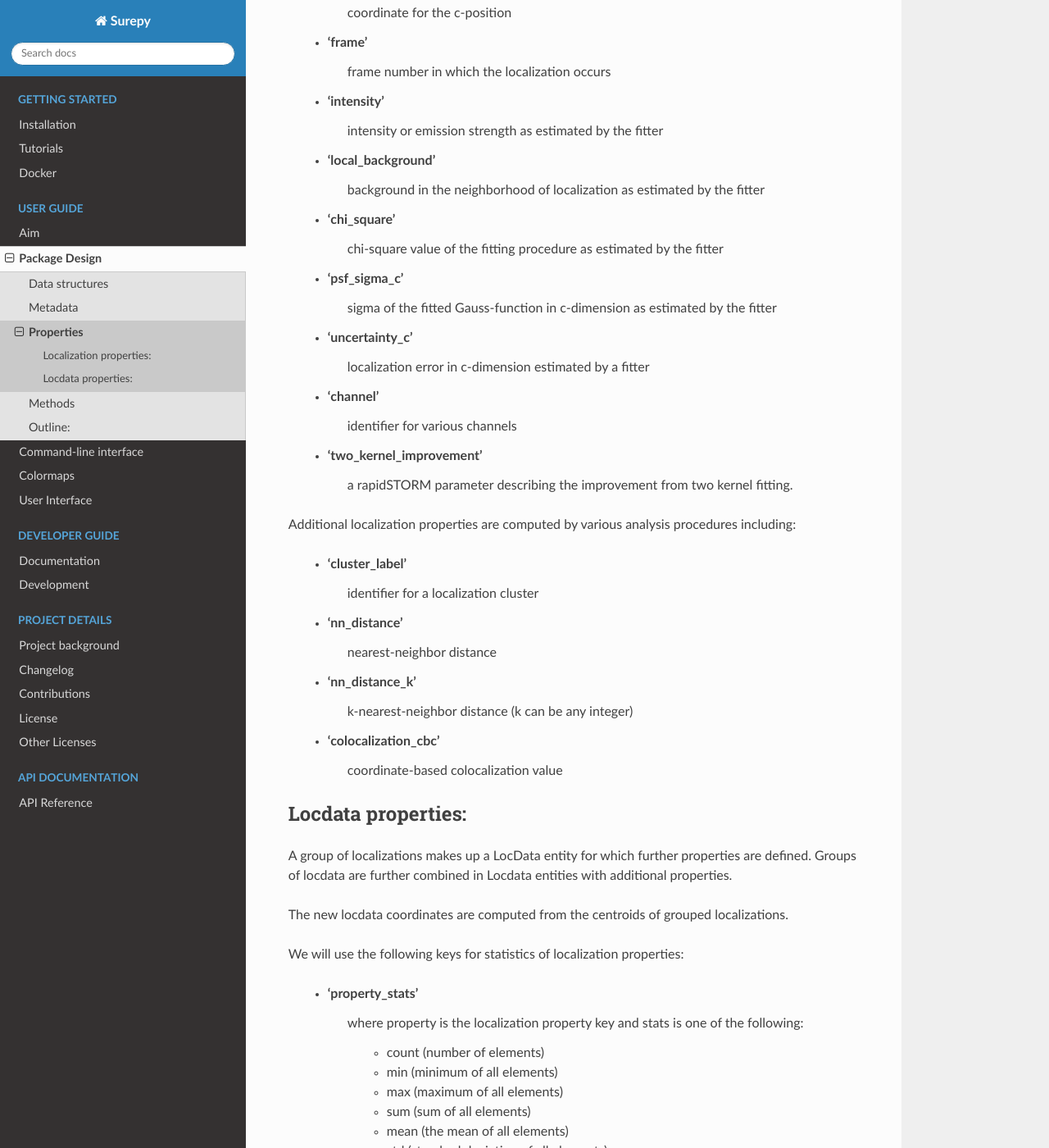
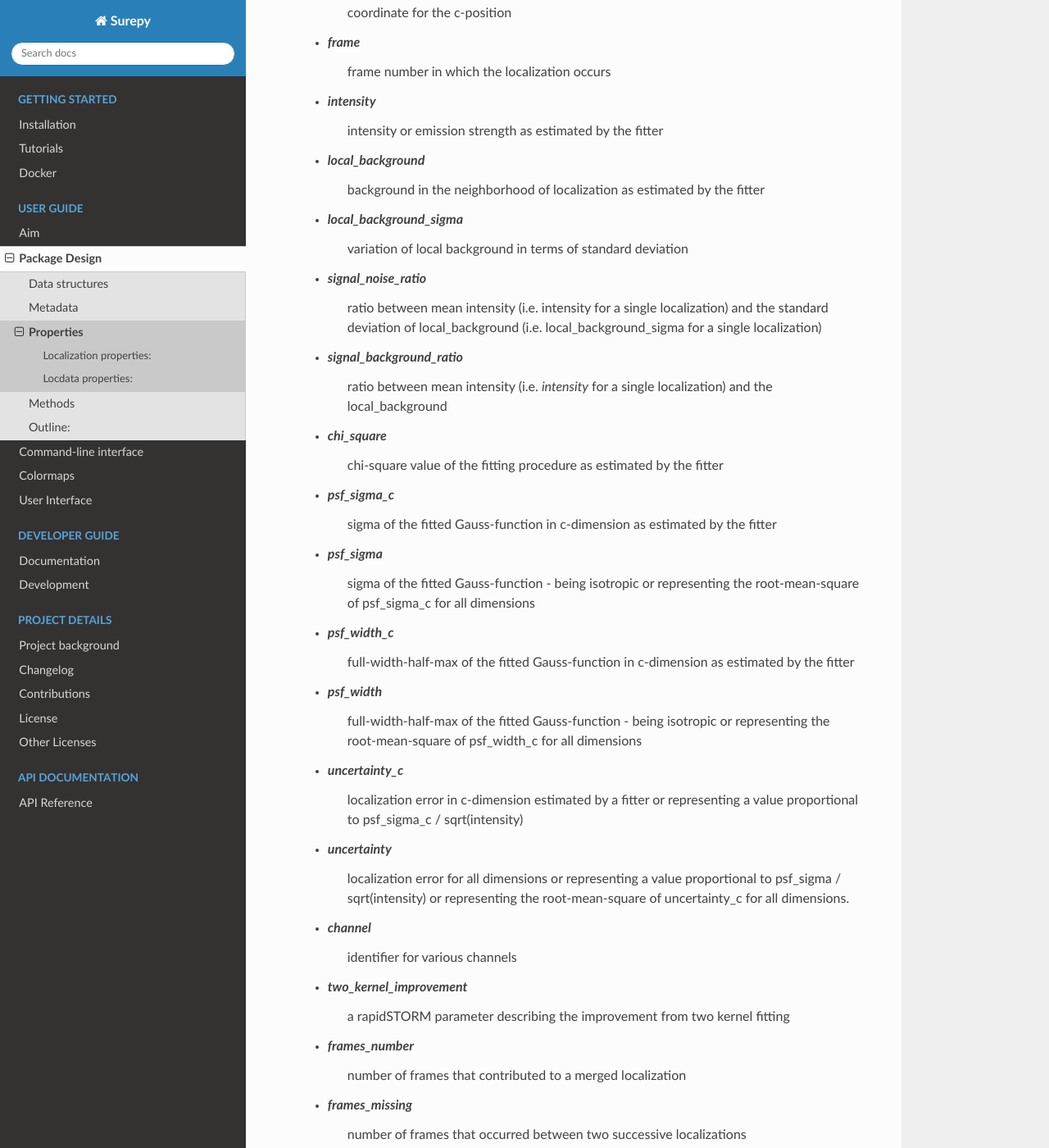
Before and after one commit to super-resolution/Locan, a Sphinx documentation site: the page built from docs/properties.rst, in a window 1280 px wide and 1400 px high, scrolled down 728 px. Shown: the whole window at 82% size. Built offline with Sphinx 7.4.7 and the Read the Docs theme 2.0.0, drawn with Linux system fonts in a browser that asks for light colours; some of the changed text lies outside the part shown.

Commit message:
Fix LocData property names and documentation

```diff
--- a/docs/conf.py
+++ b/docs/conf.py
@@ -108,7 +108,7 @@ exclude_patterns = ['_build', 'Thumbs.db', '.DS_Store']
 # The name of the Pygments (syntax highlighting) style to use.
 pygments_style = 'sphinx'
 
-# If true, `todo` and `todoList` produce output, else they produce nothing.
+# If true, `to_do` and `to_doList` (without the _) produce output, else they produce nothing.
 todo_include_todos = True
 
 
--- a/docs/properties.rst
+++ b/docs/properties.rst
@@ -13,7 +13,7 @@ The datatype for all keys is string. We stick to the following conventions:
     * start with lower case letters
     * use underscore
     * do not use CamelCase or blanks
-    * add coordinate identifiers or identifiers of statistical functions in the end ('position_x_mean_mean')
+    * add coordinate identifiers or identifiers of statistical functions in the end (`position_x_mean_mean`)
 
 A list of well defined property keys is given in the constant: DATA_PROPERTY_KEYS.
 
@@ -22,38 +22,63 @@ Localization properties:
 ========================
 
 Each localization has properties that can usually be identified in the various file formats. We will use the following
-keys (where 'c' stands for the coordinate 'x', 'y' or 'z' ):
+keys (where `c` stands for the coordinate `x`, `y` or `z` ):
 
-    * 'index'
+    * `index`
         localization index
-    * 'position_c'
+    * `position_c`
         coordinate for the c-position
-    * 'frame'
+    * `frame`
         frame  number in which the localization occurs
-    * 'intensity'
+    * `intensity`
         intensity or emission strength as estimated by the fitter
-    * 'local_background'
+    * `local_background`
         background in the neighborhood of localization as estimated by the fitter
-    * 'chi_square'
+    * `local_background_sigma`
+        variation of local background in terms of standard deviation
+    * `signal_noise_ratio`
+        ratio between mean intensity (i.e. intensity for a single localization)
+        and the standard deviation of local_background (i.e. local_background_sigma for a single localization)
+    * `signal_background_ratio`
+        ratio between mean intensity (i.e. `intensity` for a single localization) and the local_background
+    * `chi_square`
         chi-square value of the fitting procedure as estimated by the fitter
-    * 'psf_sigma_c'
+    * `psf_sigma_c`
         sigma of the fitted Gauss-function in c-dimension as estimated by the fitter
-    * 'uncertainty_c'
+    * `psf_sigma`
+        sigma of the fitted Gauss-function -
+        being isotropic or representing the root-mean-square of psf_sigma_c for all dimensions
+    * `psf_width_c`
+        full-width-half-max of the fitted Gauss-function in c-dimension as estimated by the fitter
+    * `psf_width`
+        full-width-half-max of the fitted Gauss-function -
+        being isotropic or representing the root-mean-square of psf_width_c for all dimensions
+    * `uncertainty_c`
         localization error in c-dimension estimated by a fitter
-    * 'channel'
+        or representing a value proportional to psf_sigma_c / sqrt(intensity)
+    * `uncertainty`
+        localization error for all dimensions
+        or representing a value proportional to psf_sigma / sqrt(intensity)
+        or representing the root-mean-square of uncertainty_c for all dimensions.
+    * `channel`
         identifier for various channels
-    * 'two_kernel_improvement'
-        a rapidSTORM parameter describing the improvement from two kernel fitting.
+    * `two_kernel_improvement`
+        a rapidSTORM parameter describing the improvement from two kernel fitting
+    * `frames_number`
+        number of frames that contributed to a merged localization
+    * `frames_missing`
+        number of frames that occurred between two successive localizations
+
 
 Additional localization properties are computed by various analysis procedures including:
 
-    * 'cluster_label'
+    * `cluster_label`
         identifier for a localization cluster
-    * 'nn_distance'
+    * `nn_distance`
         nearest-neighbor distance
-    * 'nn_distance_k'
+    * `nn_distance_k`
         k-nearest-neighbor distance (k can be any integer)
-    * 'colocalization_cbc'
+    * `colocalization_cbc`
         coordinate-based colocalization value
 
 
@@ -67,7 +92,7 @@ The new locdata coordinates are computed from the centroids of grouped localizat
 
 We will use the following keys for statistics of localization properties:
 
-    * 'property_stats'
+    * `property_stats`
         where property is the localization property key and stats is one of the following:
 
             * count (number of elements)
@@ -80,7 +105,7 @@ We will use the following keys for statistics of localization properties:
 
 For example:
 
-    * 'intensity_sum'
+    * `intensity_sum`
         total intensity of all localizations in the group
 
 Some properties are derived from a hull of all localizations or centroids. We provide four hulls:
@@ -92,32 +117,32 @@ Some properties are derived from a hull of all localizations or centroids. We pr
 
 From each hull a region measure (the area in 2D) and a subregion measure (the circumference in 2D) is computed.
 
-We will use the following keys for additional properties (where 'c' stands for the coordinate 'x', 'y' or 'z'
-and 'h' stands for the corresponding hull 'bb', 'ch', 'as', 'obb'):
+We will use the following keys for additional properties (where `c` stands for the coordinate `x`, `y` or `z`
+and `h` stands for the corresponding hull `bb`, `ch`, `as`, `obb`):
 
     * centroid
         tuple with mean of all localization coordinates
-    * 'localization_count'
+    * `localization_count`
         number of localizations from all groups
-    * 'region_measure_h'
+    * `region_measure_h`
         area/volume (for all possible hulls)
-    * 'subregion_measure_h'
+    * `subregion_measure_h`
         circumference/surface (for all possible hulls)
-    * 'localization_density_h'
+    * `localization_density_h`
         density of localizations (for all possible hulls)
-    * 'boundary_localizations_h'
+    * `boundary_localizations_h`
         absolute number of localizations on boundary (for all possible hulls)
-    * 'boundary_localizations_ratio_h'
+    * `boundary_localizations_ratio_h`
         ratio between number of localizations on hull boundary and within hull (for all possible hulls)
-    * 'max_distance'
+    * `max_distance`
         maximum distance between any two localizations
-    * 'inertia_moments'
+    * `inertia_moments`
         inertia moments of all localizations
-    * 'orientation_obb'
+    * `orientation_obb`
         angle between the x-axis and the long axis of the oriented bounding box
-    * 'orientation_im'
+    * `orientation_im`
         angle between inertia moment principal component vectors
-    * 'circularity_obb'
+    * `circularity_obb`
         elongation estimated from oriented bounding box
-    * 'circularity_im'
+    * `circularity_im`
         excentricity estimated from inertia moments
```
Also changed, not shown: docs/metadata.rst (+9 -19 lines), 10 other files.
